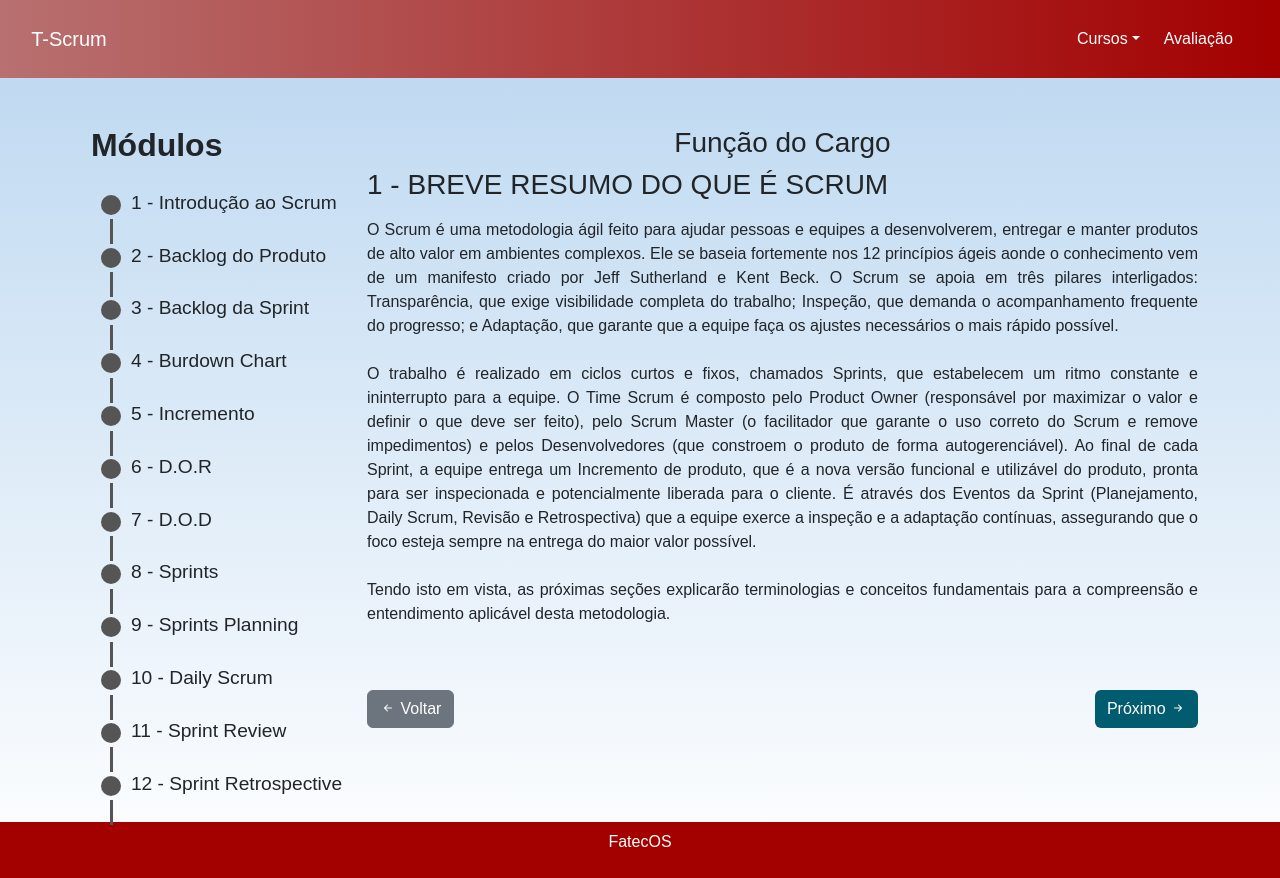
After one commit to LucaSuzuki/FATEC-API-2025, a Flask app: page /cursos/intro in a window 1280 px wide. The commit adds this page. Run offline with Flask 3, Linux system fonts and the light colour scheme.

Commit message:
<feat>: adição do curso de introdução ao SCRUM

```diff
--- /dev/null
+++ b/src/algoritmo/dados/resultados.csv
@@ -0,0 +1 @@
+Nome,E-Mail,PO (%),SM (%),DEV (%),Perfil,Respostasggg,g@gmail.com,7.14,0.0,92.86,Dev Team,"A, C, C, C, C, C, C, C, C, C, C, C, C, C"
--- a/src/routes/cursos.py
+++ b/src/routes/cursos.py
@@ -8,21 +8,22 @@ cursos_bp = Blueprint("cursos", __name__, url_prefix="/cursos")
 def dev_team():
     return render_template("pages/cursos/dev.html")
 
-
 @cursos_bp.route("/sm")
 def scrum_master():
     return render_template("pages/cursos/scrum_master.html")
-
 
 @cursos_bp.route("/po")
 def product_owner():
     return render_template("pages/cursos/po.html")
 
+@cursos_bp.route("/intro")
+def intro_ao_scrum():
+    return render_template("pages/cursos/intro_scrum/conteudo.html")
 
 # Rota para capítulos normais
 @cursos_bp.route("/<curso>/cap<int:id>")
 def cap_conteudo(curso: str, id: int):
-    lista_cursos = ["dev", "sm", "po"]
+    lista_cursos = ["dev", "sm", "po", "intro"]
     if curso not in lista_cursos:
         abort(404)
     template_path = f"pages/cursos/{curso}/cap{id}/conteudo.html"
@@ -31,7 +32,6 @@ def cap_conteudo(curso: str, id: int):
         return render_template(template_path)
     except TemplateNotFound:
         abort(404)
-
 
 # Rota para atividades dos capítulos
 @cursos_bp.route("/<curso>/cap<int:id>/atividade")
--- a/src/routes/main.py
+++ b/src/routes/main.py
@@ -8,7 +8,6 @@ main_bp = Blueprint("main", __name__)
 @main_bp.route("/")
 def home():
     return render_template("index.html")
-
 
 @main_bp.route("/sobre")
 def sobre():
--- /dev/null
+++ b/src/static/js/button_intro_scrum.js
@@ -0,0 +1,158 @@
+const conteudo = document.querySelector(".conteudo"); //Onde será adicionado o conteudo
+const voltar = document.querySelector(".btn_voltar"); //Botão de voltar
+const proximo = document.querySelector(".btn_proximo");// Botão de proximo
+
+const btn_conteudo1 = document.querySelector(".btn_conteudo1");
+const btn_conteudo2 = document.querySelector(".btn_conteudo2");
+const btn_conteudo3 = document.querySelector(".btn_conteudo3");
+const btn_conteudo4 = document.querySelector(".btn_conteudo4");
+const btn_conteudo5 = document.querySelector(".btn_conteudo5");
+const btn_conteudo6 = document.querySelector(".btn_conteudo6");
+const btn_conteudo7 = document.querySelector(".btn_conteudo7");
+const btn_conteudo8 = document.querySelector(".btn_conteudo8");
+const btn_conteudo9 = document.querySelector(".btn_conteudo9");
+const btn_conteudo10 = document.querySelector(".btn_conteudo10");
+const btn_conteudo11 = document.querySelector(".btn_conteudo11");
+const btn_conteudo12 = document.querySelector(".btn_conteudo12");
+
+let valor = 1; // Variavel para trocar de pagina
+
+// ------------- Assim que inciar a pagina ----------
+if(valor===1){
+    renderizar(1)
+}
+
+// ------- Conteudo nav esquerda ---------
+btn_conteudo1.addEventListener("click", ()=>{
+    valor = 1;
+    renderizar(valor);
+        console.log(valor);
+})
+
+btn_conteudo2.addEventListener("click", ()=>{
+    valor = 2;
+    renderizar(valor);
+        console.log(valor);
+})
+
+btn_conteudo3.addEventListener("click", ()=>{
+    valor = 3;
+    renderizar(valor);
+        console.log(valor);
+})
+
+btn_conteudo4.addEventListener("click", ()=>{
+    valor = 4;
+    renderizar(valor);
+        console.log(valor);
+})
+
+btn_conteudo5.addEventListener("click", ()=>{
+    valor = 5;
+    renderizar(valor);
+        console.log(valor);
+})
+
+btn_conteudo6.addEventListener("click", ()=>{
+    valor = 6;
+    renderizar(valor);
+        console.log(valor);
+})
+
+btn_conteudo7.addEventListener("click", ()=>{
+    valor = 7;
+    renderizar(valor);
+})
+
+btn_conteudo8.addEventListener("click", ()=>{
+    valor = 8;
+    renderizar(valor);
+})
+
+btn_conteudo9.addEventListener("click", ()=>{
+    valor = 9;
+    renderizar(valor);
+
+})
+
+btn_conteudo10.addEventListener("click", ()=>{
+    valor = 10;
+    renderizar(valor);
+})
+
+btn_conteudo11.addEventListener("click", ()=>{
+    valor = 11;
+    renderizar(valor);
+})
+
+btn_conteudo12.addEventListener("click", ()=>{
+    valor = 12;
+    renderizar(valor);
+})
+
+// -------- Voltar -------
+voltar.addEventListener("click", () => {
+    if (valor > 1){
+        valor = valor - 1;
+        renderizar(valor);
+    }
+    else{
+        valor = 1;
+        renderizar(valor);
+    }
+});
+
+// -------- Proximo ---------
+proximo.addEventListener("click", () => {
+    if(valor <= 12){
+        valor = valor + 1;
+        renderizar(valor);
+    }
+    else{
+        valor = 12;
+        renderizar(valor);
+    }
+});
+
+
+// --------- Renderizar ---------
+function renderizar(valor){
+    // Renderizar conteudo
+    if (valor === 1) {
+        conteudo.innerHTML = conteudo1
+    };
+    if (valor === 2) {
+        conteudo.innerHTML = conteudo2
+    };
+    if (valor === 3) {
+        conteudo.innerHTML = conteudo3
+    };
+    if (valor === 4) {
+        conteudo.innerHTML = conteudo4
+    };
+    if (valor === 5) {
+        conteudo.innerHTML = conteudo5
+    };
+    if (valor === 6) {
+        conteudo.innerHTML = conteudo6
+    };
+    if (valor === 7) {
+        conteudo.innerHTML = conteudo7
+    };
+    if (valor === 8) {
+        conteudo.innerHTML = conteudo8
+    };
+    if (valor === 9) {
+        conteudo.innerHTML = conteudo9
+    };
+    if (valor === 10) {
+        conteudo.innerHTML = conteudo10
+    };
+    if (valor === 11) {
+        conteudo.innerHTML = conteudo11
+    };
+    if (valor === 12) {
+        conteudo.innerHTML = conteudo12
+    };
+
+}
--- /dev/null
+++ b/src/static/js/conteudo/conteudo_intro_scrum.js
@@ -0,0 +1,217 @@
+//conteudo
+const conteudo1 = `
+<h3>Função do Cargo</h3>
+<div class="row txt-justify">
+    <h3> 1 - BREVE RESUMO DO QUE É SCRUM</h3>
+    <p class="mt-2">O Scrum é uma metodologia ágil feito para ajudar pessoas e equipes a desenvolverem,
+entregar e manter produtos de alto valor em ambientes complexos. Ele se baseia
+fortemente nos 12 princípios ágeis aonde o conhecimento vem de um manifesto criado
+por Jeff Sutherland e Kent Beck. O Scrum se apoia em três pilares interligados:
+Transparência, que exige visibilidade completa do trabalho; Inspeção, que demanda o
+acompanhamento frequente do progresso; e Adaptação, que garante que a equipe
+faça os ajustes necessários o mais rápido possível.</p>
+
+    <p class="mt-2">O trabalho é realizado em ciclos curtos e fixos, chamados Sprints, que estabelecem
+um ritmo constante e ininterrupto para a equipe. O Time Scrum é composto pelo
+Product Owner (responsável por maximizar o valor e definir o que deve ser feito), pelo
+Scrum Master (o facilitador que garante o uso correto do Scrum e remove
+impedimentos) e pelos Desenvolvedores (que constroem o produto de forma
+autogerenciável). Ao final de cada Sprint, a equipe entrega um Incremento de produto,
+que é a nova versão funcional e utilizável do produto, pronta para ser inspecionada e
+potencialmente liberada para o cliente. É através dos Eventos da Sprint
+(Planejamento, Daily Scrum, Revisão e Retrospectiva) que a equipe exerce a inspeção e
+a adaptação contínuas, assegurando que o foco esteja sempre na entrega do maior
+valor possível.</p>
+
+    <p class="mt-2">Tendo isto em vista, as próximas seções explicarão terminologias e conceitos
+fundamentais para a compreensão e entendimento aplicável desta metodologia.</p>
+    </div>
+`
+
+const conteudo2 = `
+<h3> 2 -BACKLOG DO PRODUTO</h3>
+<div class="row txt-justify">
+    <p class="mt-2">Para poder visualizar um Backlog do produto e suas hierarquias, abaixo há um anexo
+de uma imagem que demonstra suas funcionalidades:</p>
+
+<img src="https://unistory.neocities.org/SM_INTRO_IMG_1.png">
+
+<p class="mt-2">EPIC = É como se fosse o maior dos requisitos, a ideia completa do que o cliente pede
+através da US. Ela representa O QUÊ necessariamente precisa ser feito para concluir
+um dos itens do backlog do produto. Inerente a elas estão os componentes para
+concluir este épico.</p>
+
+<p class="mt-2">FEATURE = Constitui-se na função que será criada, se tal tarefa terá um atributo
+específico que vai contribuir com o produto. Por exemplo:</p>
+
+<ul>
+    <li> Adição de sistema de login </li>
+    <li> Deletar cliente do sistema </li>
+    <li> Alteração de sistemas... </li>
+</ul>
+
+<p class="mt-2">USER STORY = Descrição da funcionalidade de um objeto em específico com
+estimativas recomendadas a serem maior que um dia e menor que uma semana.
+Usualmente, sua estimativa é composta pelo “Fibonacci adaptado” que é o sistema da
+razão dourada com valores arredondados</p>
+
+<p class="mt-2">TASK = É o menor item de um épico total, faz parte da conclusão de uma userstory. Ao
+finalizar ela, a US também é finalizada. Possui prazos e demandas.</p>
+
+<p class="mt-2">É importante que o Backlog do Produto seja prezado pela clareza de suas
+funcionalidades. Um Backlog mal formulado e miseravelmente gerido pela equipe
+pode resultar em uma dissonância produtiva na equipe Scrum. Um bom exemplo de
+Backlog se encontra no link abaixo:</p>
+
+`;
+
+const conteudo3 = `
+<h3> 3 - BACKLOG DA SPRINT</h3>
+<div class="row txt-justify">
+    <p class="mt-2">O Sprint Backlog é um dos três artefatos oficiais do Scrum. Em termos simples, ele é o
+plano de trabalho detalhado dos Developers para a Sprint atual</p>
+    <p class="mt-2">Ele é criado a partir das USes do Product Backlog. Ele não é estático e o intuíto dele é
+que ele não seja! Os Developers podem (e devem) atualizá-lo durante a Sprint à medida
+que descobrem mais sobre o trabalho. Novas tarefas podem ser adicionadas e tarefas
+existentes podem ser modificadas ou removidas.</p>
+<img src="https://unistory.neocities.org/SPRINT_BACKLOG.png">
+    </div>
+`;
+
+const conteudo4 = `
+<h3> 4 - BURNDOWN CHART</h3>
+<div class="txt-justify">
+    <p class="mt-2">Este artefato é o nosso termômetro visual para o progresso da Sprint. Ele faz uma
+contraposição gráfica entre o tempo que esvai e o trabalho que persiste no Sprint
+Backlog.</p>
+
+    <p class="mt-2">O gráfico exibe uma linha que demarca o ritmo ideal de conclusão (a linha cinza) e uma
+linha que reflete o esforço real do time. Ele serve para inspecionarmos se estamos no
+compasso adequado para culminar a Sprint com sucesso, sendo uma ferramenta
+crucial de transparência para antecipar quaisquer discrepâncias no timing.</p>
+
+    <p class="mt-2">É de suma importância você computar as alterações diariamente com a equipe, o
+Scrum Team por ser autônomo, tem que usar algum aplicativo comum no meio Scrum
+(Jira, Trello ou Azure) para observar a produtividade.</p>
+
+<img src="https://unistory.neocities.org/DEFINITION%20OF%20READY.png">
+</div>`;
+
+const conteudo5 = `
+<h3> 5 - INCREMENTO</h3>
+<div class="txt-justify">
+<p class="mt-2">O Incremento é a síntese de todo o trabalho concluído e validado durante a Sprint. Ele
+é a materialização per se do que o time entregou, devendo ser funcional, coeso e
+potencialmente utilizável. Cada Incremento é aditivo a todos os Incrementos
+anteriores, e todos devem funcionar perfeitamente juntos. Basicamente, é a versão
+mais atualizada do produto, que atende aos requisitos de definição ao nosso padrão
+de qualidade (o DoD). Ele representa o valor que pode ser visualizado e testado que a
+equipe forneceu ao longo do ciclo, sem ele não é possível realizar a Sprint Review de
+qualidade.</p>
+<p class="mt-2">O Incremento sempre se acumula ao que já existe. Não basta apenas adicionar novos
+recursos; é obrigatório que eles se juntem ao produto de forma sólida. A equipe deve
+ter certeza de que o novo trabalho não estrague (não cause regressões) o que já foi
+entregue. Essa preocupação com a consistência garante que o produto esteja sempre
+pronto para ser lançado, o que tira o medo e o risco dos lançamentos maiores e
+demorados.</p>
+<p class="mt-2">A conformidade com o Definition of Done (DoD) é o passaporte de qualidade para o
+Incremento. A DoD transforma o conceito de "terminado" em um padrão
+compreensível por todos, assegurando que o trabalho não apenas esteja "bagunçado”,
+mas também testado, integrado, documentado e pronto para ser consumido pelo
+cliente. Se o trabalho não atender à DoD, ele não pode ser inspecionado na Revisão da
+Sprint, e o valor correspondente não é considerado parte do Incremento.</p>
+</div>`;
+
+const conteudo6 = `
+<h3> 6 - DoR (Definition of Ready - Definição de Pronto):</h3>
+<div class="txt-justify">
+<p class="mt-2">A DoR é um conjunto de critérios rigorosos que qualificam um item do Product Backlog
+a ser selecionado para uma Sprint. É o nosso protocolo de elegibilidade ou de entrada.
+Ela assegura que o time de desenvolvimento terá todas as premissas indispensáveis —
+como clareza nos requisitos, escopo bem delineado, critérios de aceite definidos e
+uma estimativa viável — para iniciar o trabalho sem embaraços. Se um item não
+satisfaz a DoR, ele é considerado impróprio, pois representa um risco de ambiguidade,
+e precisa de mais refinamento antes de ser comprometido pelo time.</p>
+<img src="https://unistory.neocities.org/DEFINITION%20OF%20READY.png">
+</div>`;
+
+const conteudo7 = `
+<h3> 7 - DoD (Definition of Done - Definição de Concluído):</h3>
+<div class="txt-justify">
+<p class="mt-2">O DoD é o estatuto da qualidade do nosso produto; é a política formal que define o
+padrão de excelência. É o critério inconteste que determina quando um item do
+trabalho está verdadeiramente finalizado e aderente aos requisitos. Ele abrange desde
+a codificação e revisão de pares até os testes de aceitação, integração e
+documentação. A adesão estrita a este conjunto de regras garante que o que está
+sendo entregue é robusto, testado e liberável. O DoD cria transparência, eliminando o
+"quase pronto" e sendo o compromisso solene do time com a idoneidade da entrega</p>
+<img src="https://unistory.neocities.org/DEFINITION%20OF%20DONE.png">
+</div>
+`;
+const conteudo8 = `
+<h3> 8 - Sprint</h3>
+<div class="txt-justify">
+<p class="mt-2">Sprint: É o evento-contêiner que abriga todos os demais. Ele que é o Norte para todo o
+resto da organização do produto, geralmente de um mês ou menos, durante o qual um
+Incremento de produto "Pronto" (Done), utilizável e potencialmente liberável, é criado.
+A Sprint é o coração do Scrum; ela estabelece um ritmo constante que permite ao time
+focar, entregar valor de forma previsível e criar oportunidades regulares de inspeção e
+adaptação do processo e do produto.</p>
+</div>
+`;
+const conteudo9 = `
+<h3> 9 - Sprint planning</h3>
+<div class="txt-justify">
+<p class="mt-2">Sprint Planning (Planejamento da Sprint): É a cerimônia que inicia a Sprint, onde todo
+o Time Scrum colabora para definir o trabalho a ser realizado. Ela é estruturada para
+responder a três questões centrais:</p>
+</div>
+`;
+const conteudo10 = `
+<h3> 10 - Daily Scrum</h3>
+<div class="txt-justify">
+<p class="mt-2">Daily Scrum (Reunião Diária): Uma reunião diária que dura de 5 a 15 minutos
+dependendo de sua pauta. Realizada para e pelos Desenvolvedores. Seu propósito é
+inspecionar o progresso em direção à Meta da Sprint e adaptar o Sprint Backlog (o
+plano do dia) conforme necessário. Não é uma reunião de "relatório" para o Scrum
+Master ou Product Owner, mas um ponto crucial de sincronização, planejamento e
+fomento ao autogerenciamento, que expõe impedimentos ou impasses que a equipe
+está enfretando.</p>
+<p class="mt-2">Ao realizar, defina dias específicos e estratégicos para sua equipe poder se organizar, e
+não exagere nos dias. Recomendação é ser pelo menos 3-4 dias da semana, passou
+disso pode ficar maçante para a equipe.</p>
+</div>
+`;
+const conteudo11 = `
+<h3> 11 - Sprint Review (Revisão da Sprint)</h3>
+<div class="txt-justify">
+<p class="mt-2">Sprint Review (Revisão da Sprint): A apresentação do Incremento, realizada ao final
+da Sprint. O Time Scrum apresenta os resultados do seu trabalho (o que foi "Pronto" de
+acordo com o DoD e todos os outros eventos) aos principais stakeholders (partes
+interessadas, em vários casos, o cliente). O objetivo não é apenas uma demonstração
+do produto, mas sim colher feedback acionável e fomentar a colaboração. Esta é a
+principal oportunidade para adaptar o Product Backlog com base em novas
+informações do mercado ou do cliente.</p>
+<p class="mt-2">Ela tem foco em uma apresentação parecida com a do programa “Shark Tank”, com
+modelo de “Pitch” que é uma apresentação rápida, eficaz e direta do incremento do
+produto. É como se fosse uma visão empreendedora para o cliente avaliar e ver se é
+realmente aquilo que ele está esperando receber.</p>
+</div>
+`;
+const conteudo12 = `
+<h3> 12 - Sprint Retrospective (Retrospectiva da Sprint):</h3>
+<div class="txt-justify">
+<p class="mt-2">Este é o evento formal para o Time
+Scrum inspecionar a si mesmo e criar um plano de melhorias a ser implementado na
+próxima Sprint. A equipe identifica o que funcionou bem e o que pode ser aperfeiçoado
+em relação aos indivíduos, interações, processos, ferramentas e até mesmo a própria
+Definição de Concluído (DoD). O objetivo é a melhoria contínua da eficácia e da
+qualidade, realizada em um ambiente de segurança psicológica onde as críticas são
+encaradas como oportunidades, e não como algo pessoal.</p>
+<p class="mt-2">Nada que é tratado na retrospectiva deve ser tratado de forma pessoal, pois há
+também o método PACER a ser usado para poder avaliar cada membro da equipe. As
+notas são geralmente geridas pelo Scrum Master e ele toma as atitudes de comentar
+este problema que pode ser da equipe ou do indivíduo, mas nunca em público.</p>
+</div>
+
+`;
--- a/src/templates/components/navbar.html
+++ b/src/templates/components/navbar.html
@@ -55,6 +55,13 @@
                                     >Dev</a
                                 >
                             </li>
+                          <li>
+                                <a
+                                    href="{{url_for('cursos.intro_ao_scrum')}}"
+                                    class="dropdown-item"
+                                    >Intro. Scrum</a
+                                >
+                            </li>
                         </ul>
                     </li>
                     <li class="nav-item me-2">
--- a/src/templates/pages/cursos/dev.html
+++ b/src/templates/pages/cursos/dev.html
@@ -10,7 +10,7 @@ content %}
                 <div class="row">
                     <div class="col">
                         <a href="{{ url_for('cursos.cap_conteudo', curso='dev', id=1) }}" class="btn btn-primary">
-                            Capítulo 1
+                            Capítulos
                         </a>
                     </div>
                 </div>
--- /dev/null
+++ b/src/templates/pages/cursos/intro_scrum/conteudo.html
@@ -0,0 +1,56 @@
+{% extends 'base.html' %}
+{% block title %}Introdução ao Scrum{% endblock %}
+
+{% block content %}
+
+<main class="container">
+    <div class="row">
+        <div class="col-12 col-md-3 d-flex justify-content-center">
+            <section class="chapters mt-5">
+                <!-- B -->
+                <p class="h2">Módulos</p>
+                <ul>
+                    <li class="btn_conteudo1" id="sub0">1 - Introdução ao Scrum</li>
+                    <li class="btn_conteudo2" id="sub1">2 - Backlog do Produto</li>
+                    <li class="btn_conteudo3" id="sub2">3 - Backlog da Sprint</li>
+                    <li class="btn_conteudo4" id="sub3">4 - Burdown Chart</li>
+                    <li class="btn_conteudo5" id="sub4">5 - Incremento</li>
+                    <li class="btn_conteudo6" id="sub5">6 - D.O.R</li>
+                    <li class="btn_conteudo7" id="sub6">7 - D.O.D</li>
+                    <li class="btn_conteudo8" id="sub7">8 - Sprints</li>
+                    <li class="btn_conteudo9" id="sub8">9 - Sprints Planning</li>
+                    <li class="btn_conteudo10" id="sub9">10 - Daily Scrum</li>
+                    <li class="btn_conteudo11" id="sub10">11 - Sprint Review</li>
+                    <li class="btn_conteudo12" id="sub11">12 - Sprint Retrospective</li>
+                </ul>
+            </section>
+        </div>
+        <div class="col-12 col-md-9">
+            <section class="mt-5 mb-5">
+                <!--CONTEUDO-->
+                <div class="conteudo text-center">
+
+                </div>
+
+                <div class="d-flex justify-content-between mt-5">
+                    <button class="btn btn-secondary btn_voltar">
+                        <i class="bi bi-arrow-left-short"></i>
+                        Voltar
+                    </button>
+
+
+                    <button class="btn btn-primary btn_proximo">
+                        Próximo <i class="bi bi-arrow-right-short"></i>
+                    </button>
+                </div>
+            </section>
+        </div>
+    </div>
+</main>
+
+{%endblock%}
+
+{%block scripts%}
+<script src="{{url_for('static', filename='js/conteudo/conteudo_intro_scrum.js')}}"></script>
+<script src="{{url_for('static', filename='js/button_intro_scrum.js')}}"></script>
+{%endblock%}
--- a/src/templates/pages/cursos/po.html
+++ b/src/templates/pages/cursos/po.html
@@ -10,7 +10,7 @@ content%}
                 <div class="row">
                     <div class="col">
                         <a href="{{ url_for('cursos.cap_conteudo', curso='po', id=1) }}" class="btn btn-primary">
-                            Capítulo 1
+                            Capítulos
                         </a>
                     </div>
                 </div>
--- a/src/templates/pages/cursos/scrum_master.html
+++ b/src/templates/pages/cursos/scrum_master.html
@@ -10,7 +10,7 @@ content %}
                 <div class="row">
                     <div class="col"><!-- Adicionar no class depois col-12 col-md-4 -->
                         <a href="{{ url_for('cursos.cap_conteudo', curso='sm', id=1) }}" class="btn btn-primary">
-                            Capítulo 1
+                            Capítulos
                         </a>
                     </div>
                 </div>
```
Also changed, not shown: 1 other file.
